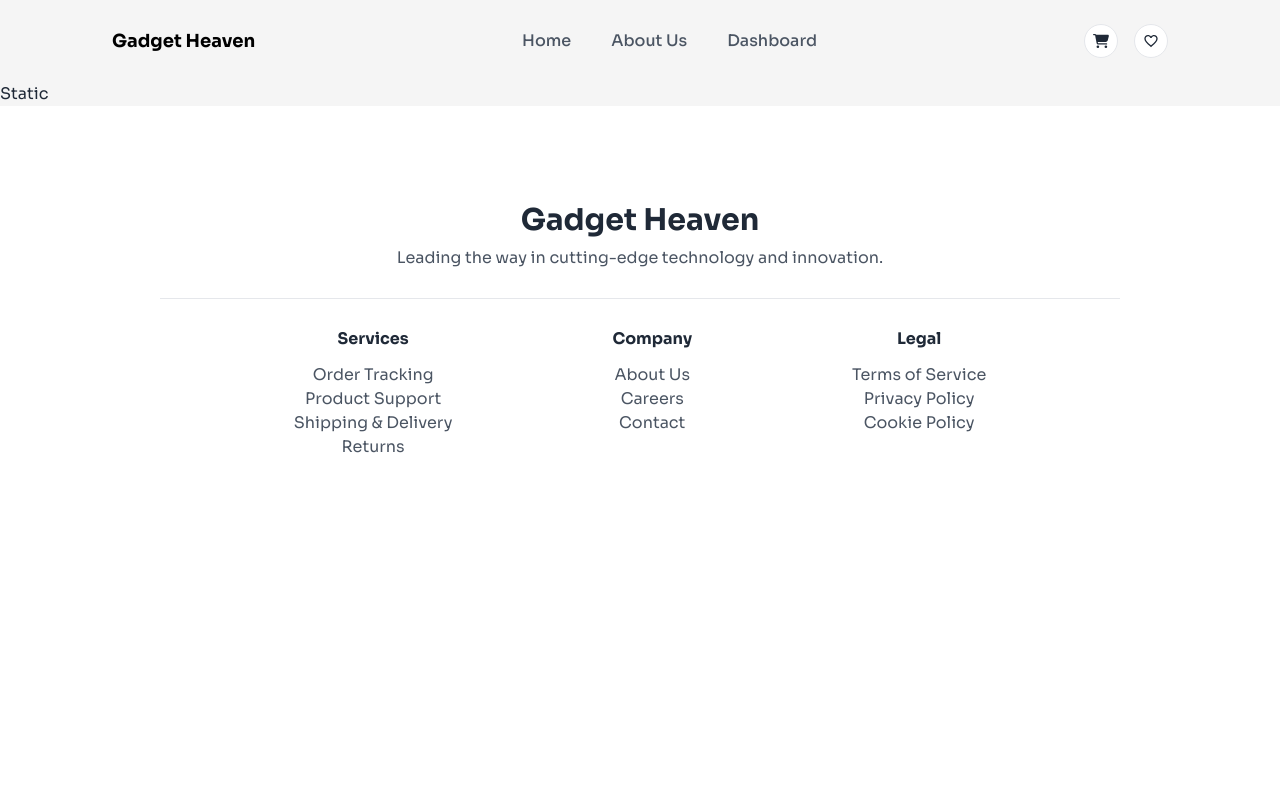
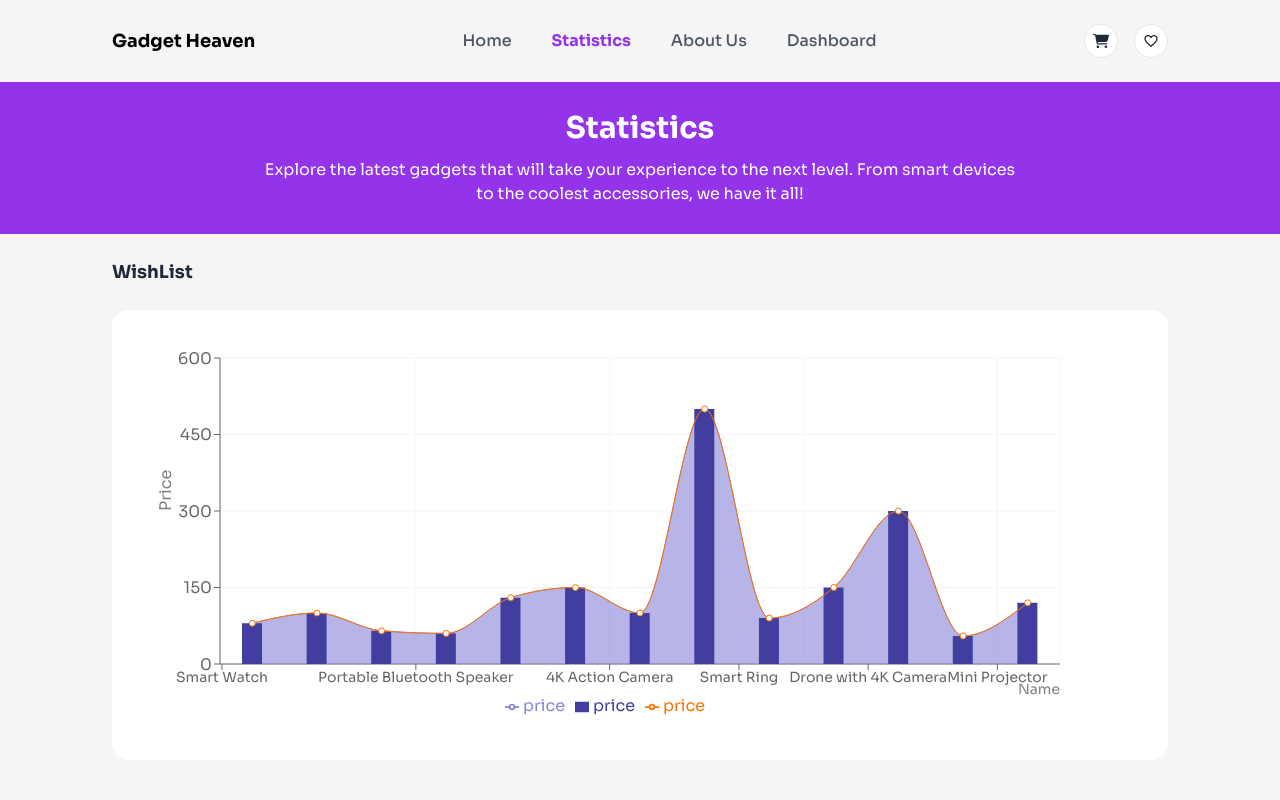
Before and after one commit to salman679/Gadget-Heaven, a React (Vite) app: page /statistics in a window 1280 px wide. Shown: the top 800 px of the page. Built offline with nearby package versions, Linux system fonts and the light colour scheme.

Commit message:
somthing added

```diff
--- a/package.json
+++ b/package.json
@@ -22,6 +22,7 @@
     "react-icons": "^5.3.0",
     "react-rating-stars-component": "^2.2.0",
     "react-router-dom": "^6.27.0",
+    "recharts": "^2.13.3",
     "sort-by": "^1.2.0"
   },
   "devDependencies": {
--- /dev/null
+++ b/src/components/Chart.jsx
@@ -0,0 +1,45 @@
+import {
+  ComposedChart,
+  Line,
+  Area,
+  Bar,
+  XAxis,
+  YAxis,
+  CartesianGrid,
+  Tooltip,
+  Legend,
+  ResponsiveContainer,
+} from "recharts";
+import PropTypes from "prop-types";
+
+export default function Chart({ data }) {
+  return (
+    <ResponsiveContainer width="100%" height={400}>
+      <ComposedChart
+        data={data}
+        margin={{ top: 20, right: 80, bottom: 20, left: 20 }}
+      >
+        <CartesianGrid stroke="#f5f5f5" />
+        <XAxis
+          dataKey="product_title"
+          label={{ value: "Name", position: "insideBottomRight", offset: 0 }}
+          scale="band"
+          className="text-sm"
+        />
+        <YAxis
+          dataKey={"price"}
+          label={{ value: "Price", angle: -90, position: "insideLeft" }}
+        />
+        <Tooltip />
+        <Legend />
+        <Area type="monotone" dataKey="price" fill="#8884d8" stroke="#8884d8" />
+        <Bar dataKey="price" barSize={20} fill="#413ea0" />
+        <Line type="monotone" dataKey="price" stroke="#ff7300" />
+      </ComposedChart>
+    </ResponsiveContainer>
+  );
+}
+
+Chart.propTypes = {
+  data: PropTypes.array,
+};
--- /dev/null
+++ b/src/components/ErrorPage.jsx
@@ -0,0 +1,7 @@
+function ErrorPage() {
+  return (
+    <h4 className="font-bold text-center text-2xl">The page is not Found.</h4>
+  );
+}
+
+export default ErrorPage;
--- a/src/components/Header.jsx
+++ b/src/components/Header.jsx
@@ -19,7 +19,7 @@ export default function Header({ logoColor, linkColor }) {
               Home
             </NavLink>
           </li>
-          {/* <li>
+          <li>
             <NavLink
               className={({ isActive }) =>
                 `${isActive ? "font-bold text-purple-600" : ""}`
@@ -28,7 +28,7 @@ export default function Header({ logoColor, linkColor }) {
             >
               Statistics
             </NavLink>
-          </li> */}
+          </li>
           <li>
             <NavLink
               className={({ isActive }) =>
--- a/src/pages/Static.jsx
+++ b/src/pages/Static.jsx
@@ -1,3 +1,31 @@
+import { useLoaderData } from "react-router-dom";
+import BannerHeader from "../components/BannerHeader";
+import Chart from "../components/Chart";
+
 export default function Static() {
-  return <div>Static</div>;
+  const data = useLoaderData();
+
+  return (
+    <>
+      <div className="bg-purple-600">
+        <BannerHeader
+          title={"Statistics"}
+          description={
+            "Explore the latest gadgets that will take your experience to the next level. From smart devices to the coolest accessories, we have it all!"
+          }
+        />
+      </div>
+
+      <div className="max-w-screen-xl mx-auto px-28 py-6">
+        <h4 className="font-bold text-lg">WishList</h4>
+
+        <div
+          className="bg-white rounded-2xl p-7 mt-6 mb-24"
+          style={{ height: "450px" }}
+        >
+          <Chart data={data} />
+        </div>
+      </div>
+    </>
+  );
 }
--- a/src/routes/Routes.jsx
+++ b/src/routes/Routes.jsx
@@ -8,11 +8,13 @@ import DashboardLayout from "../layouts/DashboardLayout";
 import Wishlist from "../components/Wishlist";
 import DashboardCart from "../pages/DashboardCart";
 import About from "../pages/About";
+import ErrorPage from "../components/ErrorPage";
 
 export const router = createBrowserRouter([
   {
     path: "/",
     element: <MainLayouts />,
+    errorElement: <ErrorPage />,
     children: [
       {
         path: "/",
@@ -34,6 +36,7 @@ export const router = createBrowserRouter([
       {
         path: "/:productId",
         element: <Details />,
+        errorElement: <ErrorPage />,
         loader: () => fetch(`/gadgets.json`),
       },
       {
@@ -53,6 +56,7 @@ export const router = createBrowserRouter([
       {
         path: "/statistics",
         element: <Static />,
+        loader: () => fetch(`/gadgets.json`),
       },
       {
         path: "/about-us",
```
Also changed, not shown: 1 other file (tests, documents, lock files or other folders).
